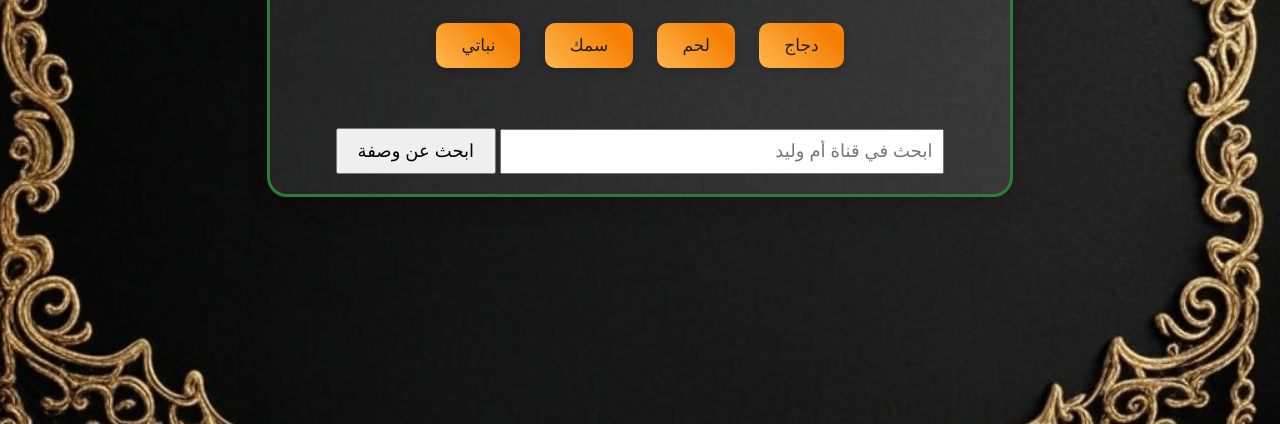
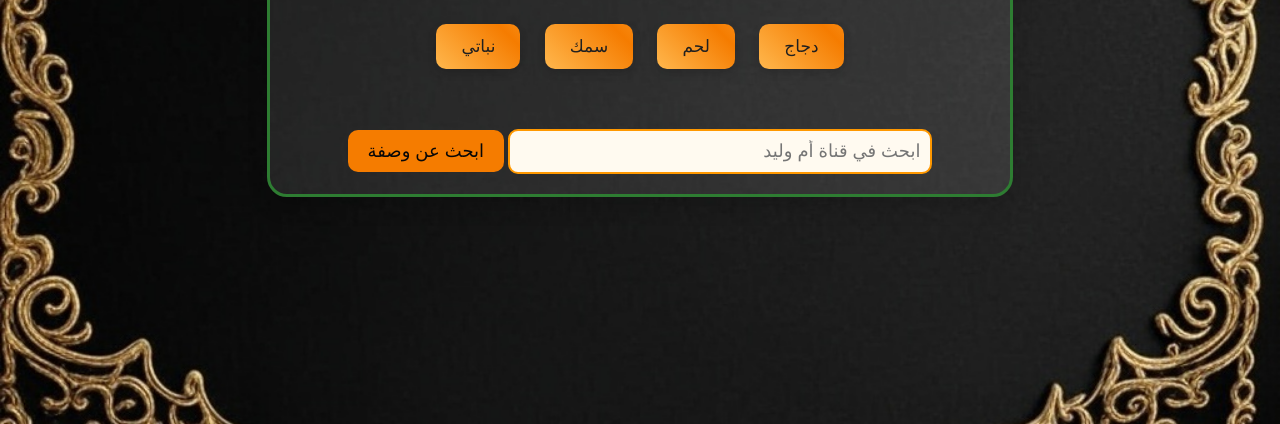
Before and after one commit to inshighalMCIRMN/OkLA, a plain HTML site: page index.html in a window 1280 px wide. Shown: the part 376-800 px from the top of the page. Drawn offline with Linux system fonts and the light colour scheme.

Commit message:
Update index.html

```diff
--- a/index.html
+++ b/index.html
@@ -17,8 +17,8 @@
       <button onclick="selectProtein('نباتي')">نباتي</button>
     </div>
     <div style="text-align: center; margin-top: 50px;">
-      <input type="text" id="searchInput" placeholder="ابحث في قناة أم وليد" style="padding: 10px; font-size: 18px; width: 60%;">
-      <button onclick="searchYouTube()" style="padding: 10px 20px; font-size: 18px;">ابحث عن وصفة </button>
+      <input type="text" id="searchInput" class="search-input" placeholder="ابحث في قناة أم وليد">
+      <button onclick="searchYouTube()" class="search-button">ابحث عن وصفة</button>
     </div>
 
     <script>
```
